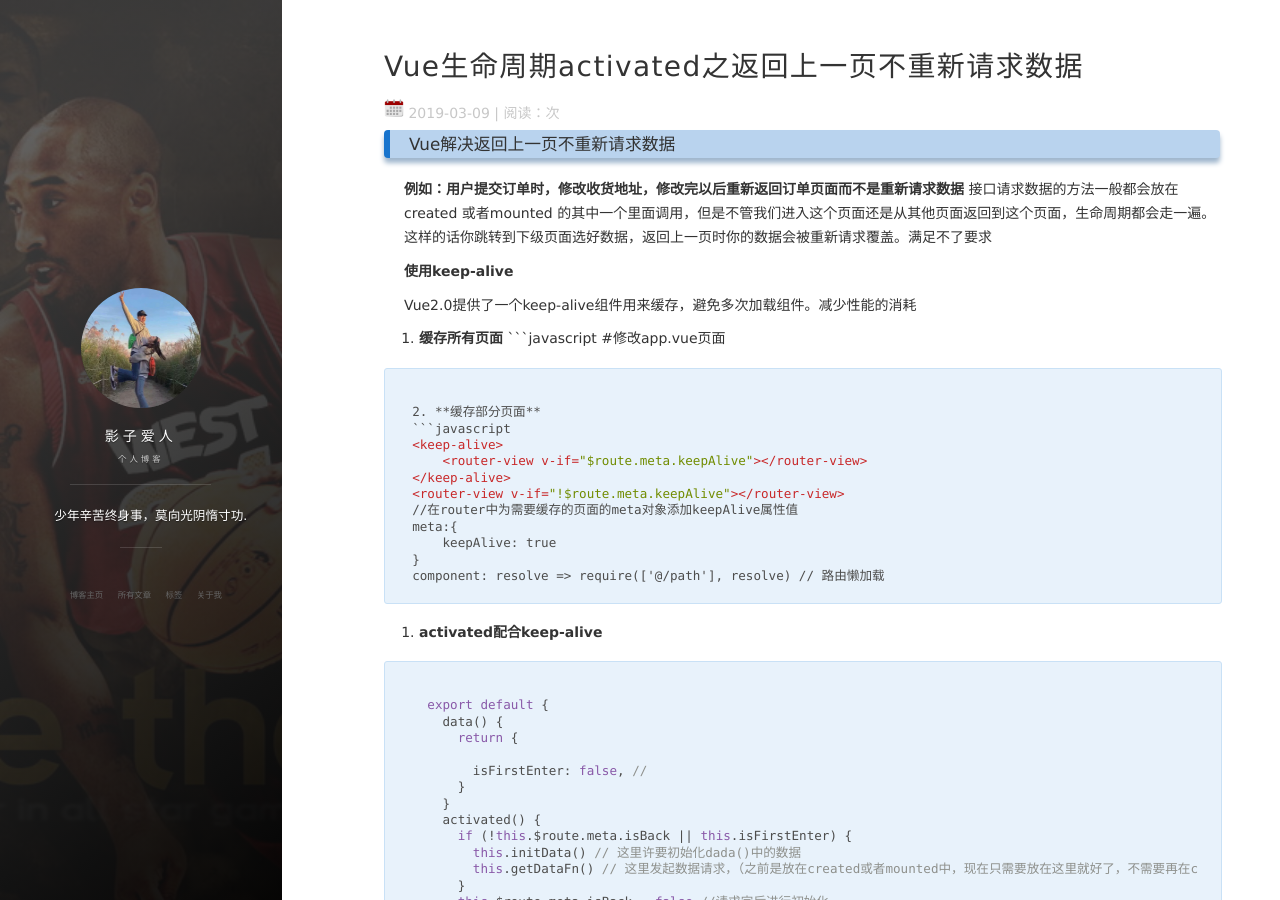
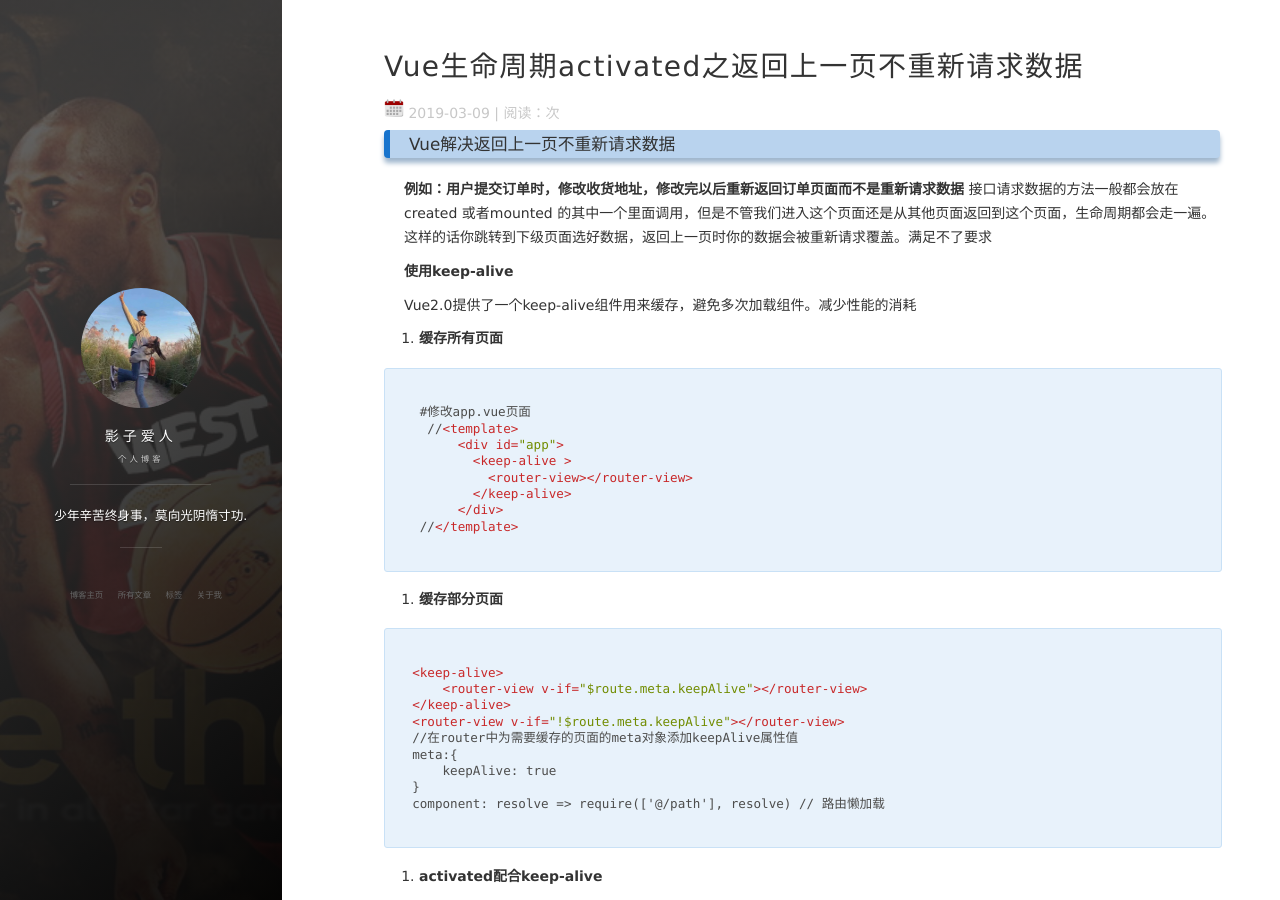
Before and after one commit to zwjunhui/personblog, a Jekyll site: the page built from _posts/2019-03-09-VueDemo.md, in a window 1280 px wide and 900 px high. Built offline with Jekyll 4.4.1, drawn with Linux system fonts in a browser that asks for light colours; nearby versions of some CDN libraries; comment, search, counter and statistics services are not loaded.

Commit message:
Update 2019-03-09-VueDemo.md

````diff
--- a/_posts/2019-03-09-VueDemo.md
+++ b/_posts/2019-03-09-VueDemo.md
@@ -14,19 +14,24 @@ tag: Vue
 
  Vue2.0提供了一个keep-alive组件用来缓存，避免多次加载组件。减少性能的消耗
  1. **缓存所有页面**
+
  ```javascript
+
  #修改app.vue页面
-  <template>
+  //<template>
       <div id="app">
         <keep-alive >
           <router-view></router-view>
         </keep-alive>
       </div>
-  </template>
+ //</template>
+
  ```
 
 2. **缓存部分页面**
+
 ```javascript
+
 <keep-alive>
     <router-view v-if="$route.meta.keepAlive"></router-view>
 </keep-alive>
@@ -36,6 +41,7 @@ meta:{
     keepAlive: true
 }
 component: resolve => require(['@/path'], resolve) // 路由懒加载
+
 ```
 
 3. **activated配合keep-alive**
````
